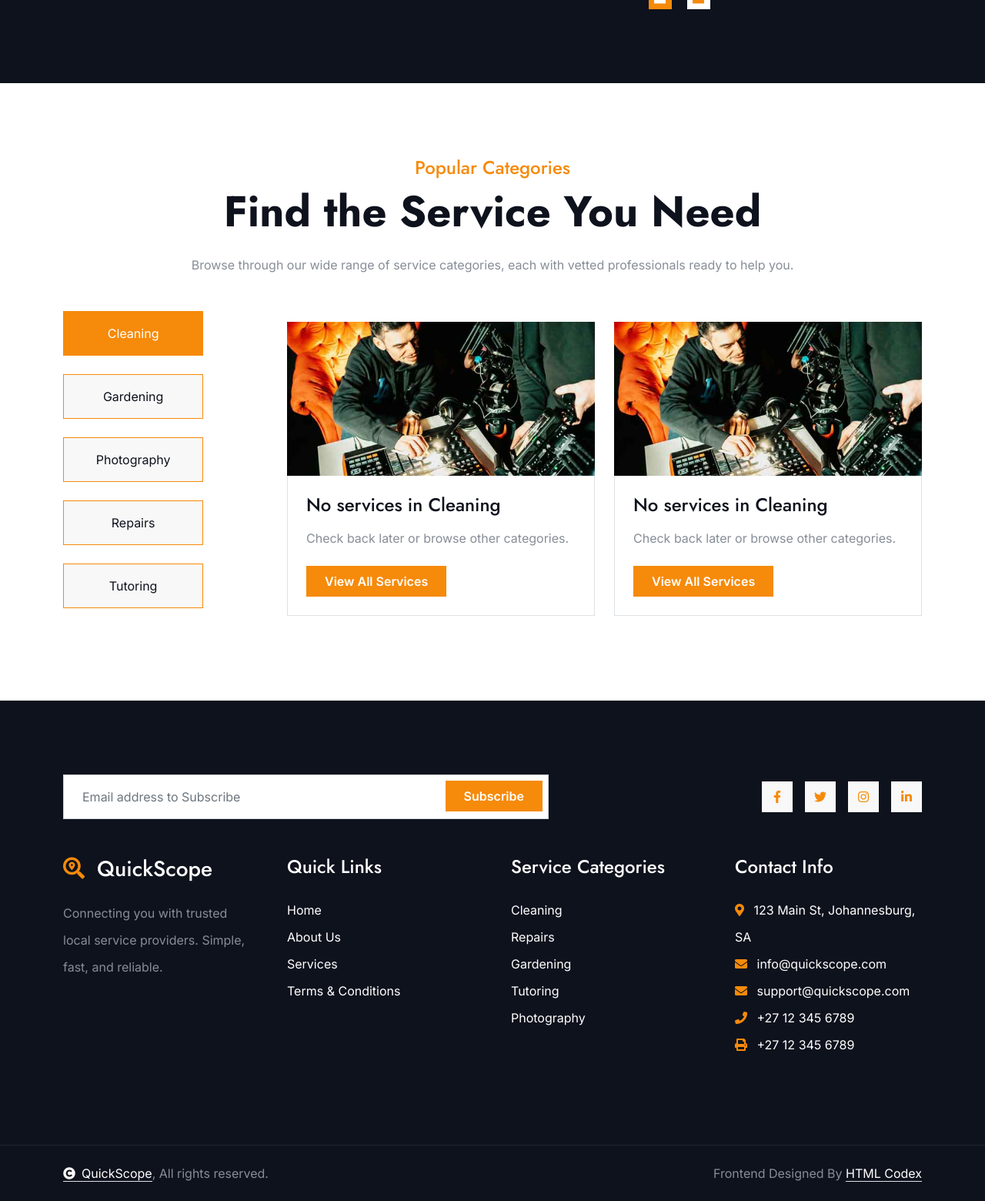
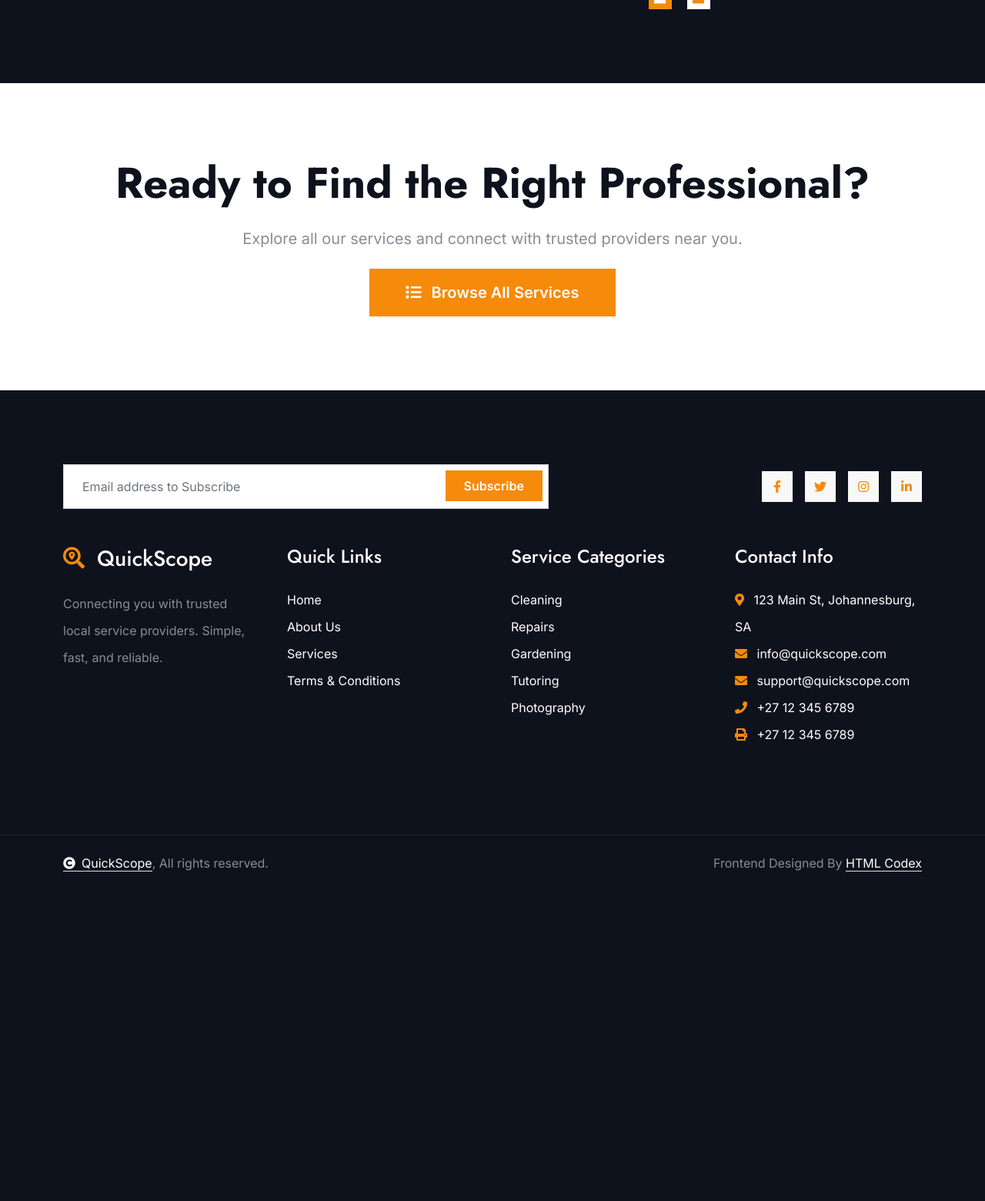
Before and after one commit to shichabonkuna22-star/Quick-Scope, a Flask app: page / in a window 1280 px wide. Shown: the part 2124-3684 px from the top of the page at 77% size. After the commit the page ends 3256 px from the top, so only its background shows below. Run offline with Flask 3, Linux system fonts and the light colour scheme; some libraries are stand-ins or nearby versions; some web fonts are replaced.

Commit message:
Remove featured categories carousel and add browse all services CTA

```diff
--- a/templates/index.html
+++ b/templates/index.html
@@ -106,8 +106,6 @@
 </div>
 <!-- About End -->
 
-
-
 <!-- Testimonial Start -->
 <div class="container-fluid testimonial bg-dark py-5">
     <div class="container py-5">
@@ -191,82 +189,16 @@
 </div>
 <!-- Testimonial End -->
 
-<!-- Services Start (Featured Categories) -->
-<div class="container-fluid service py-5">
-    <div class="container py-5">
-        <div class="d-flex flex-column mx-auto text-center mb-5 wow fadeInUp" data-wow-delay="0.2s" style="max-width: 800px;">
-            <h4 class="text-primary">Popular Categories</h4>
-            <h1 class="display-4 mb-4">Find the Service You Need</h1>
-            <p class="mb-0">Browse through our wide range of service categories, each with vetted professionals ready to help you.
-            </p>
-        </div>
-        <div class="row g-5 align-items-center">
-            <div class="col-lg-3 wow fadeInLeft" data-wow-delay="0.2s">
-                <ul class="nav flex-column">
-                    {% for cat in categories %}
-                        <li class="nav-item me-lg-0 mb-4">
-                            <a class="py-3 px-5 {{ 'active' if loop.first else '' }}" data-bs-toggle="pill" href="#ServiceTab-{{ loop.index }}">
-                                <span>{{ cat }}</span>
-                            </a>
-                        </li>
-                    {% else %}
-                        <li class="nav-item me-lg-0 mb-4">
-                            <a class="py-3 px-5 active" data-bs-toggle="pill" href="#ServiceTab-1">
-                                <span>No categories yet</span>
-                            </a>
-                        </li>
-                    {% endfor %}
-                </ul>
-            </div>
-            <div class="col-lg-9 wow fadeInRight" data-wow-delay="0.3s">
-                <div class="tab-content">
-                    {% for cat in categories %}
-                        <div id="ServiceTab-{{ loop.index }}" class="tab-pane fade show p-0 {{ 'active' if loop.first else '' }}">
-                            <div class="service-carousel owl-carousel">
-                                {% set cat_services = services|selectattr('category', 'equalto', cat)|list %}
-                                {% if cat_services %}
-                                    {% for service in cat_services[:6] %}
-                                    <div class="service-item">
-                                        <img src="{{ get_image_url(service.image_filename) or url_for('static', filename='img/commercial-1.jpg') }}" class="img-fluid w-100" alt="{{ service.title }}" style="height: 200px; object-fit: cover;">
-                                        <div class="border border-top-0 p-4">
-                                            <h4 class="mb-3">{{ service.title }}</h4>
-                                            <p class="mb-4">{{ service.description[:100] }}...</p>
-                                            <a class="btn btn-primary py-2 px-4" href="{{ url_for('service_detail', service_id=service.id) }}">View Details</a>
-                                        </div>
-                                    </div>
-                                    {% endfor %}
-                                {% else %}
-                                    <div class="service-item">
-                                        <img src="{{ url_for('static', filename='img/commercial-1.jpg') }}" class="img-fluid w-100" alt="No services" style="height: 200px; object-fit: cover;">
-                                        <div class="border border-top-0 p-4">
-                                            <h4 class="mb-3">No services in {{ cat }}</h4>
-                                            <p class="mb-4">Check back later or browse other categories.</p>
-                                            <a class="btn btn-primary py-2 px-4" href="{{ url_for('services_page') }}">View All Services</a>
-                                        </div>
-                                    </div>
-                                {% endif %}
-                            </div>
-                        </div>
-                    {% else %}
-                        <div id="ServiceTab-1" class="tab-pane fade show p-0 active">
-                            <div class="service-carousel owl-carousel">
-                                <div class="service-item">
-                                    <img src="{{ url_for('static', filename='img/commercial-1.jpg') }}" class="img-fluid w-100" alt="No services" style="height: 200px; object-fit: cover;">
-                                    <div class="border border-top-0 p-4">
-                                        <h4 class="mb-3">No services available</h4>
-                                        <p class="mb-4">Start by listing your services or check back later.</p>
-                                        <a class="btn btn-primary py-2 px-4" href="{{ url_for('services_page') }}">View All Services</a>
-                                    </div>
-                                </div>
-                            </div>
-                        </div>
-                    {% endfor %}
-                </div>
-            </div>
-        </div>
+<!-- Call to Action: Browse All Services -->
+<div class="container-fluid py-5 wow fadeInUp" data-wow-delay="0.2s">
+    <div class="container py-5 text-center">
+        <h2 class="display-4 mb-4">Ready to Find the Right Professional?</h2>
+        <p class="fs-5 mb-4">Explore all our services and connect with trusted providers near you.</p>
+        <a href="{{ url_for('services_page') }}" class="btn btn-primary btn-lg px-5 py-3">
+            <i class="fas fa-list me-2"></i> Browse All Services
+        </a>
     </div>
 </div>
-<!-- Services End -->
-
+<!-- Call to Action End -->
 
 {% endblock %}
```
